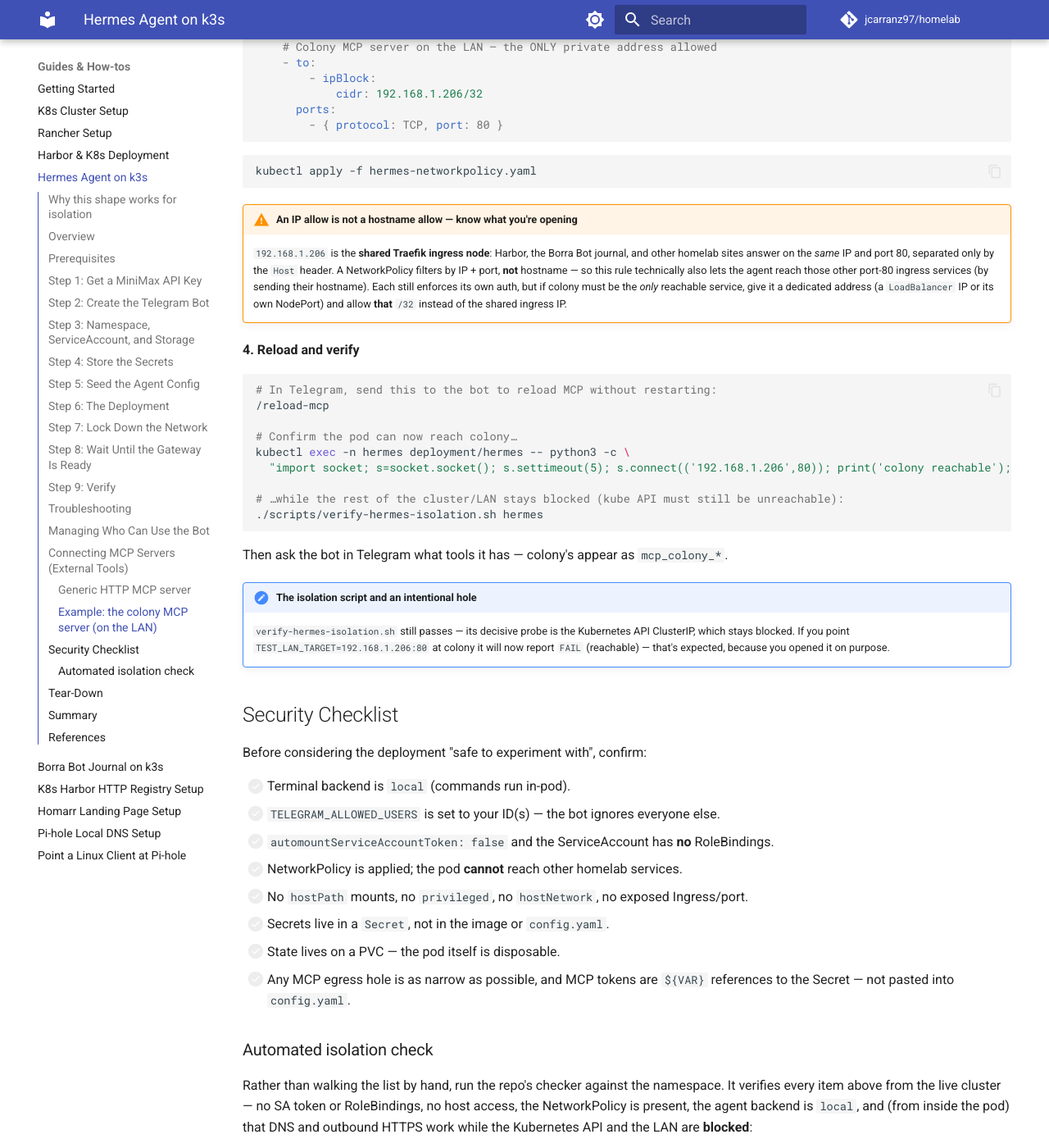
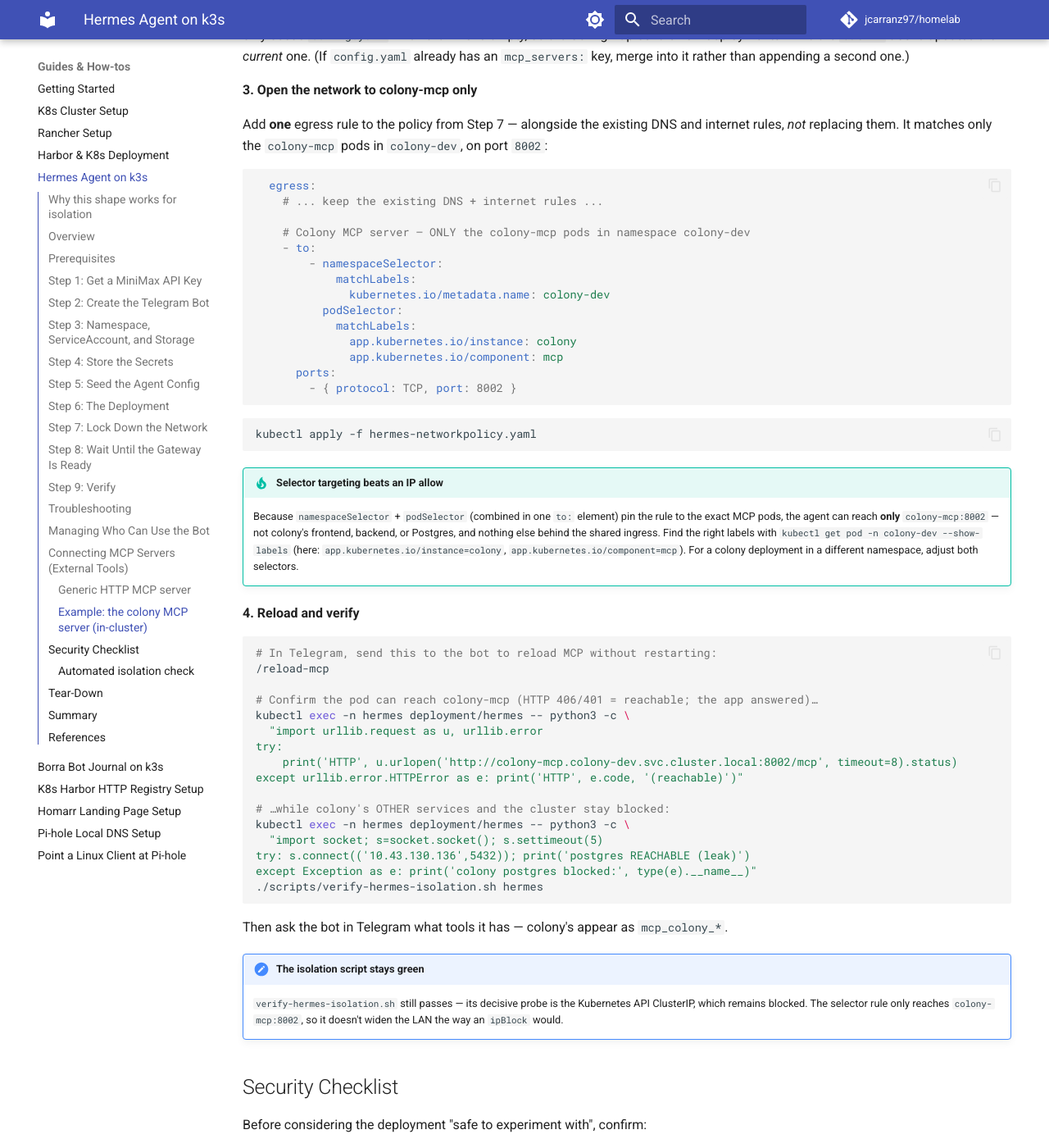
Before and after one commit to jcarranz97/homelab, an MkDocs documentation site: the page built from docs/guides/hermes-k8s-deployment.md, in a window 1280 px wide and 1400 px high, scrolled down 12416 px. Shown: the whole window at 82% size. Built offline with MkDocs 1.6.1 and Material for MkDocs 9.7.7, drawn with Linux system fonts in a browser that asks for light colours; comment, search, counter and statistics services are not loaded; some of the changed text lies outside the part shown.

Commit message:
Fix colony MCP example: target in-cluster Service, not ingress IP
The previous colony example allowed the ingress IP (192.168.1.206:80),
which does not work: that NodePort/LoadBalancer DNATs the connection to
the Traefik pod on another port before the NetworkPolicy is evaluated,
so an ipBlock allow never matches and the connection is refused.

colony runs in-cluster as the colony-mcp Service (colony-dev ns, port
8002). Reach it at colony-mcp.colony-dev.svc.cluster.local:8002 and open
egress with a namespaceSelector + podSelector pinned to the colony-mcp
pods — tighter than an IP rule (colony's frontend/backend/postgres and
everything else behind the shared ingress stay blocked). Verified live:
colony-mcp returns HTTP 406 (reachable) while colony postgres and the
kube API remain blocked.

Co-Authored-By: Claude Opus 4.8 (1M context) <noreply@anthropic.com>

````diff
--- a/docs/guides/hermes-k8s-deployment.md
+++ b/docs/guides/hermes-k8s-deployment.md
@@ -555,11 +555,20 @@ file**. After changing MCP config, reload in-chat with `/reload-mcp` — no pod
 Tools are exposed to the agent as `mcp_<server>_<tool>`; use `tools.include` / `tools.exclude` to
 restrict them.
 
-### Example: the colony MCP server (on the LAN)
+### Example: the colony MCP server (in-cluster)
 
-`colony` runs **inside the homelab** at `http://mcp.colony-dev.dev.lan/mcp`. Two things differ from
-a public server: the NetworkPolicy (Step 7) blocks the LAN, so you must open a **narrow** hole just
-for colony; and the URL is plain HTTP (port 80).
+`colony` runs **in the same k3s cluster** — its ingress `http://mcp.colony-dev.dev.lan/mcp`
+resolves to a node IP (`192.168.1.206`), but behind that it's a Kubernetes Service,
+`colony-mcp` in namespace `colony-dev`, listening on port `8002`. Because of that, you reach it
+from the pod by its **in-cluster Service DNS name**, and you open the firewall to it with a
+**namespace + pod selector** — which is both correct and far tighter than any IP rule.
+
+!!! danger "Why an `ipBlock` rule for the ingress IP does *not* work"
+    It's tempting to allow `192.168.1.206:80` (the ingress). That fails: `192.168.1.206:80` is a
+    NodePort/LoadBalancer that **DNATs** the connection to the Traefik pod on a *different* port
+    before the NetworkPolicy is evaluated. The policy sees the post-DNAT destination (a `10.42.x`
+    pod IP on Traefik's container port), so an `ipBlock: 192.168.1.206/32` allow never matches and
+    the connection is refused. Target the backing Service's pods instead, as below.
 
 **1. Put the colony token in the Secret**
 
@@ -570,13 +579,15 @@ kubectl patch secret hermes-secrets -n hermes --type merge \
 
 **2. Register the server in `config.yaml`**
 
-Append the block to the live config on the PVC (no in-pod editor required), then reload:
+Use the in-cluster Service URL (`colony-mcp.colony-dev.svc.cluster.local:8002`) — the app-level
+Bearer token still authenticates you when hitting the Service directly. Append the block to the
+live config on the PVC (no in-pod editor required), then reload:
 
 ```bash
 kubectl exec -n hermes deployment/hermes -i -- sh -c 'cat >> /opt/data/config.yaml' <<'YAML'
 mcp_servers:
   colony:
-    url: "http://mcp.colony-dev.dev.lan/mcp"
+    url: "http://colony-mcp.colony-dev.svc.cluster.local:8002/mcp"
     headers:
       Authorization: "Bearer ${COLONY_PAT}"
 YAML
@@ -587,34 +598,39 @@ Remember the init container only seeds `config.yaml` when the PVC is empty, so t
 *new* deployments while the `cat >>` above updates the *current* one. (If `config.yaml` already has
 an `mcp_servers:` key, merge into it rather than appending a second one.)
 
-**3. Open the network to colony only**
+**3. Open the network to colony-mcp only**
 
-`mcp.colony-dev.dev.lan` resolves to `192.168.1.206:80`. Add **one** egress rule to the policy from
-Step 7 — alongside the existing DNS and internet rules, *not* replacing them:
+Add **one** egress rule to the policy from Step 7 — alongside the existing DNS and internet rules,
+*not* replacing them. It matches only the `colony-mcp` pods in `colony-dev`, on port `8002`:
 
 ```yaml
   egress:
     # ... keep the existing DNS + internet rules ...
 
-    # Colony MCP server on the LAN — the ONLY private address allowed
+    # Colony MCP server — ONLY the colony-mcp pods in namespace colony-dev
     - to:
-        - ipBlock:
-            cidr: 192.168.1.206/32
+        - namespaceSelector:
+            matchLabels:
+              kubernetes.io/metadata.name: colony-dev
+          podSelector:
+            matchLabels:
+              app.kubernetes.io/instance: colony
+              app.kubernetes.io/component: mcp
       ports:
-        - { protocol: TCP, port: 80 }
+        - { protocol: TCP, port: 8002 }
 ```
 
 ```bash
 kubectl apply -f hermes-networkpolicy.yaml
 ```
 
-!!! warning "An IP allow is not a hostname allow — know what you're opening"
-    `192.168.1.206` is the **shared Traefik ingress node**: Harbor, the Borra Bot journal, and other
-    homelab sites answer on the *same* IP and port 80, separated only by the `Host` header. A
-    NetworkPolicy filters by IP + port, **not** hostname — so this rule technically also lets the
-    agent reach those other port-80 ingress services (by sending their hostname). Each still enforces
-    its own auth, but if colony must be the *only* reachable service, give it a dedicated address (a
-    `LoadBalancer` IP or its own NodePort) and allow **that** `/32` instead of the shared ingress IP.
+!!! tip "Selector targeting beats an IP allow"
+    Because `namespaceSelector` + `podSelector` (combined in one `to:` element) pin the rule to the
+    exact MCP pods, the agent can reach **only** `colony-mcp:8002` — not colony's frontend, backend,
+    or Postgres, and nothing else behind the shared ingress. Find the right labels with
+    `kubectl get pod -n colony-dev --show-labels` (here: `app.kubernetes.io/instance=colony`,
+    `app.kubernetes.io/component=mcp`). For a colony deployment in a different namespace, adjust both
+    selectors.
 
 **4. Reload and verify**
 
@@ -622,20 +638,27 @@ kubectl apply -f hermes-networkpolicy.yaml
 # In Telegram, send this to the bot to reload MCP without restarting:
 /reload-mcp
 
-# Confirm the pod can now reach colony…
+# Confirm the pod can reach colony-mcp (HTTP 406/401 = reachable; the app answered)…
 kubectl exec -n hermes deployment/hermes -- python3 -c \
-  "import socket; s=socket.socket(); s.settimeout(5); s.connect(('192.168.1.206',80)); print('colony reachable'); s.close()"
+  "import urllib.request as u, urllib.error
+try:
+    print('HTTP', u.urlopen('http://colony-mcp.colony-dev.svc.cluster.local:8002/mcp', timeout=8).status)
+except urllib.error.HTTPError as e: print('HTTP', e.code, '(reachable)')"
 
-# …while the rest of the cluster/LAN stays blocked (kube API must still be unreachable):
+# …while colony's OTHER services and the cluster stay blocked:
+kubectl exec -n hermes deployment/hermes -- python3 -c \
+  "import socket; s=socket.socket(); s.settimeout(5)
+try: s.connect(('10.43.130.136',5432)); print('postgres REACHABLE (leak)')
+except Exception as e: print('colony postgres blocked:', type(e).__name__)"
 ./scripts/verify-hermes-isolation.sh hermes
 ```
 
 Then ask the bot in Telegram what tools it has — colony's appear as `mcp_colony_*`.
 
-!!! note "The isolation script and an intentional hole"
+!!! note "The isolation script stays green"
     `verify-hermes-isolation.sh` still passes — its decisive probe is the Kubernetes API ClusterIP,
-    which stays blocked. If you point `TEST_LAN_TARGET=192.168.1.206:80` at colony it will now report
-    `FAIL` (reachable) — that's expected, because you opened it on purpose.
+    which remains blocked. The selector rule only reaches `colony-mcp:8002`, so it doesn't widen the
+    LAN the way an `ipBlock` would.
 
 ## Security Checklist
 
````
